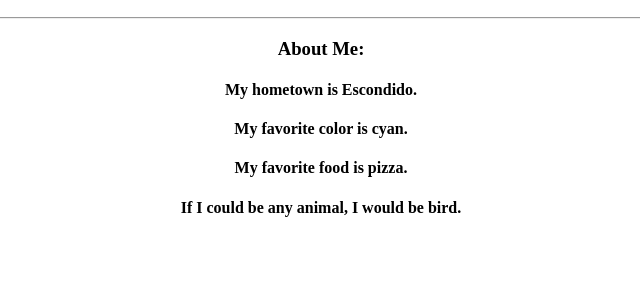
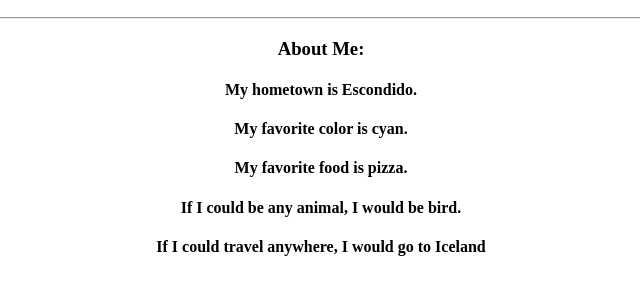
Before and after one commit to Grahambone37/my-first-repo, a plain HTML site: page index.html in a window 1280 px wide. Shown: the part 110-404 px from the top of the page, without its empty margins (319-959 px from the left). Drawn offline with Linux system fonts and the light colour scheme.

Commit message:
I added where I'd travel to

```diff
--- a/index.html
+++ b/index.html
@@ -15,6 +15,7 @@
                     <h4>My favorite color is cyan.</h4>
                     <h4>My favorite food is pizza.</h4>
                     <h4>If I could be any animal, I would be bird.</h4>
+                    <h4>If I could travel anywhere, I would go to Iceland</h4>
             </div>
           </body>
         </html>
```
